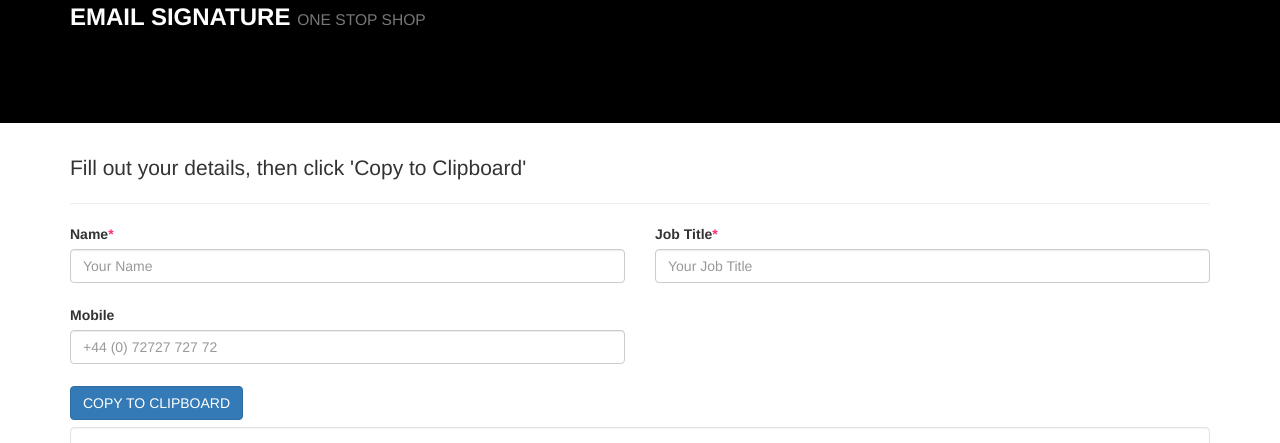
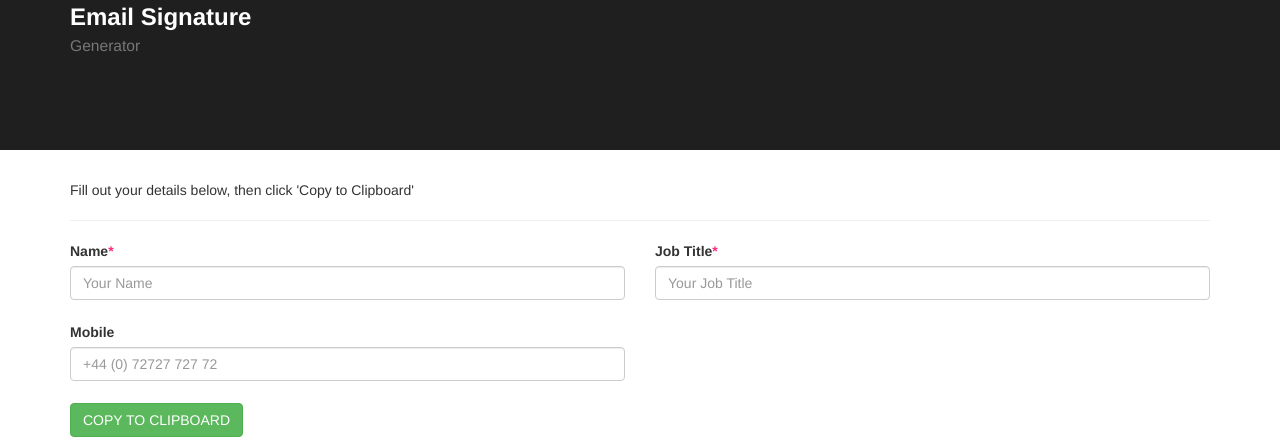
Before and after one commit to ashleyford/oya-email-signature, a plain HTML site: page index.html in a window 1280 px wide. Shown: the part 92-535 px from the top of the page. Drawn offline with nearby package versions, Linux system fonts and the light colour scheme.

Commit message:
First Commit

```diff
--- a/css/main.css
+++ b/css/main.css
@@ -38,9 +38,8 @@ select {
 }
 
 .jumbotron {
-	background-color: #000;
+	background-color: #1f1f1f;
   color: #fff;
-  text-transform: uppercase;
 }
 
 .jumbotron .container {
--- a/index.html
+++ b/index.html
@@ -25,13 +25,13 @@
     <div class="jumbotron">
       <div class="container">
         <img class="m_-2222250005472434550gmail-CToWUd CToWUd" width="65" height="28" src="img/oya-email-logo.png"/>
-        <h3><strong>Email Signature</strong>
-        <small>One Stop Shop</small></h3>
+        <h3><strong>Email Signature</strong><br/>
+        <small>Generator</small></h3>
       </div>
     </div>
 
     <div class="container">
-      <p class="lead">Fill out your details, then click 'Copy to Clipboard'</p>
+      <p>Fill out your details below, then click 'Copy to Clipboard'</p>
       <hr>
           <form class="form">
             <div class="row">
@@ -55,7 +55,7 @@
               </div>
             </div>
 
-            <button type="button" class="copyTextbtn btn mb-1 btn-primary" data-clipboard-target="#copyText">
+            <button type="button" class="copyTextbtn btn mb-1 btn-success" data-clipboard-target="#copyText">
               Copy to Clipboard
             </button>
           </form>
@@ -69,7 +69,7 @@
             <p style="font-family:'Montserrat',Arial,'Sans Serif'; font-size:12px; color: #125c2b;"><span id="YourJob" style="font-size:12px">Job title</span></p>
             <br/>
             <div class="m_-2222250005472434550gmail-m_-372353024806312925gmail_signature">
-              <img class="m_-2222250005472434550gmail-CToWUd CToWUd" width="65" height="28" src="img/oya-email-logo.png"/>
+              <img class="m_-2222250005472434550gmail-CToWUd CToWUd" width="65" height="28" src="https://ashleyford.github.io/oya-email-signature/img/oya-email-logo.png"/>
             </div>
             <p style="font-size:13px">
               <font size="1">
```
